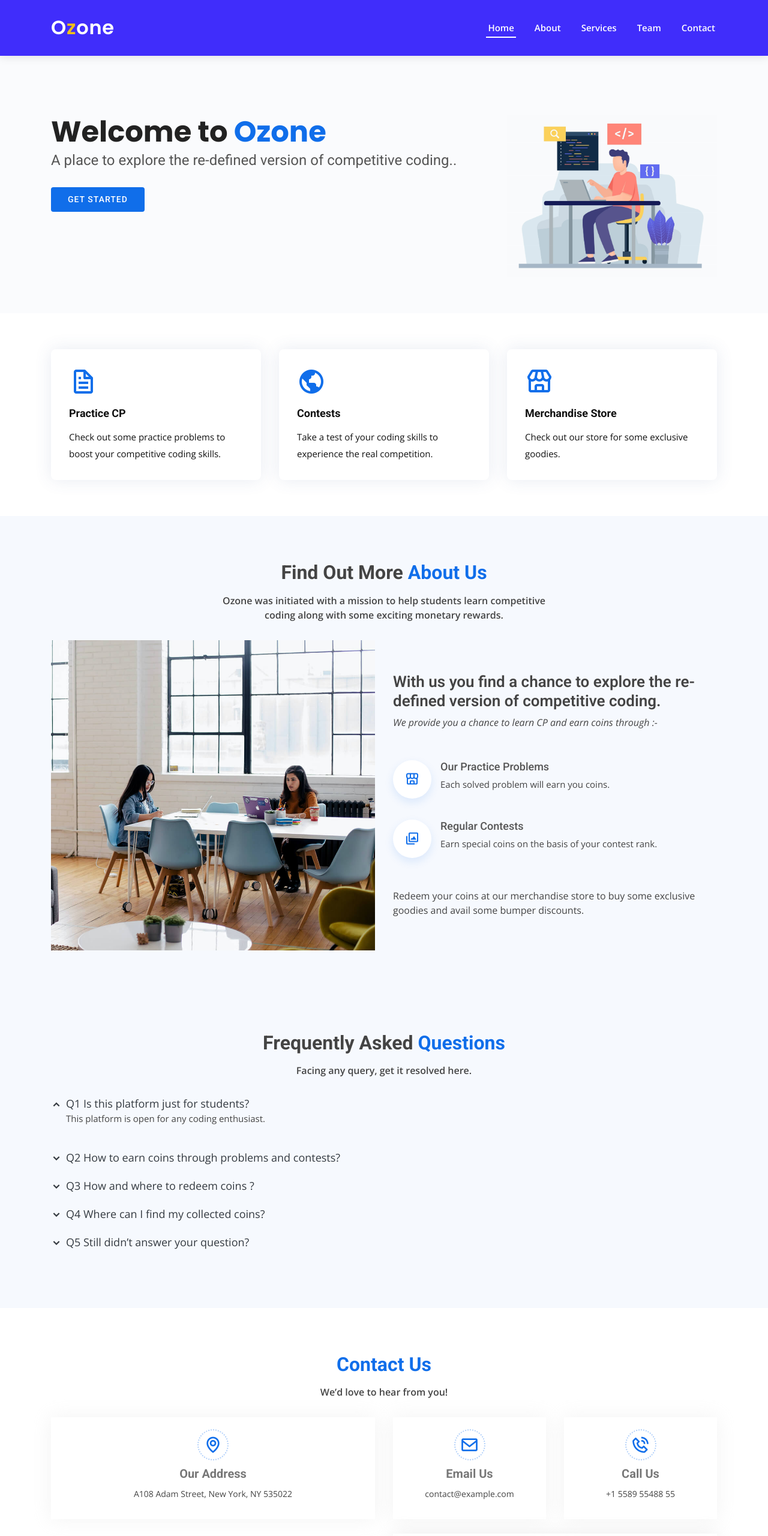
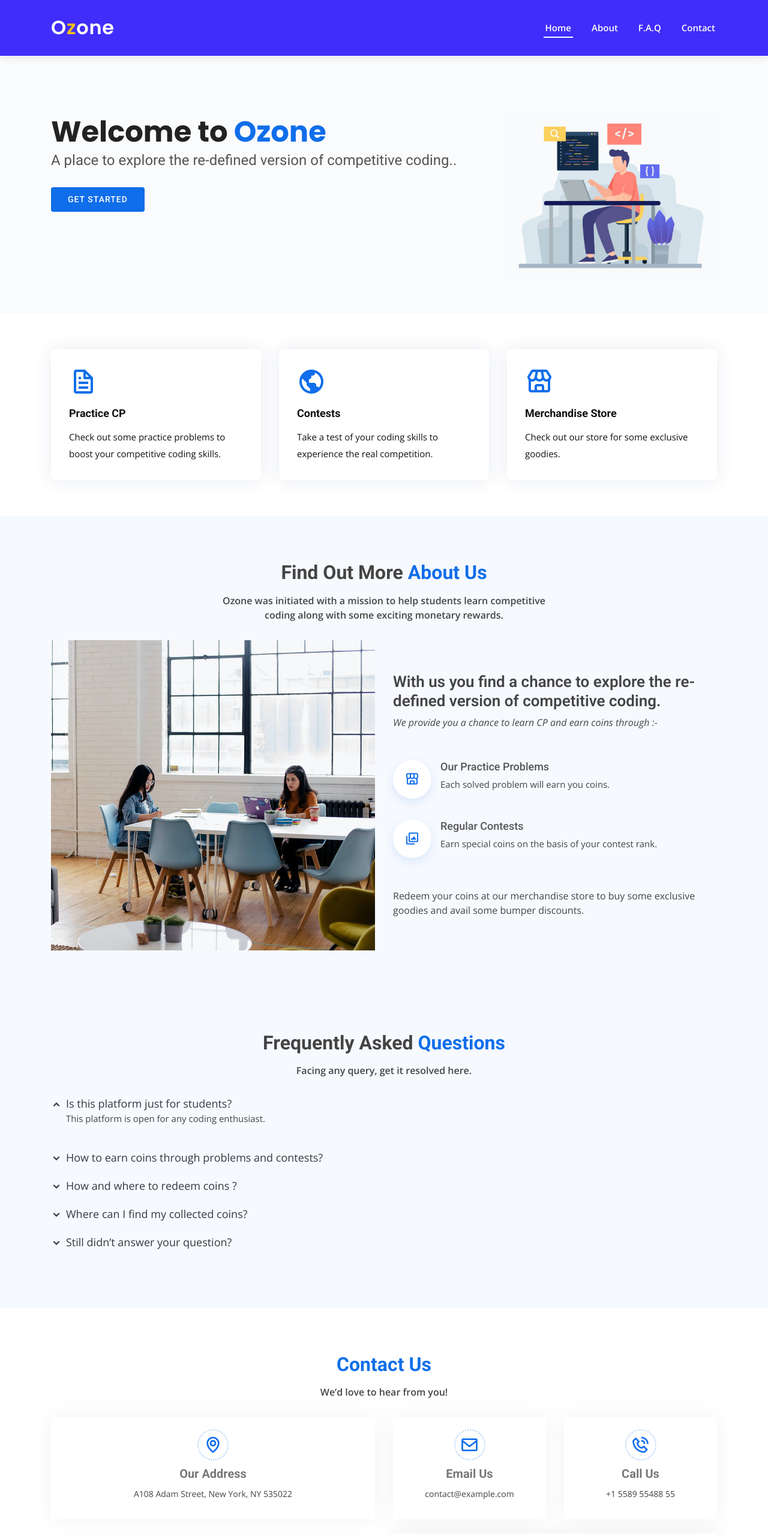
Before and after one commit to Rishab310/ozone-landing-page, a plain HTML site: page index.html in a window 1280 px wide. Shown: the top 2560 px of the page at 60% size. Drawn offline with nearby package versions, Linux system fonts and the light colour scheme; grey boxes are pictures that could not be loaded.

Commit message:
Removed services,team from nav & Footer|| Added FAQ

```diff
--- a/index.html
+++ b/index.html
@@ -41,8 +41,9 @@
         <ul>
           <li class="active"><a href="index.html">Home</a></li>
           <li><a href="#about">About</a></li>
-          <li><a href="#services">Services</a></li>
-          <li><a href="#team">Team</a></li>
+          <!-- <li><a href="#services">Services</a></li>
+          <li><a href="#team">Team</a></li> -->
+          <li><a href="#faq">F.A.Q</a></li>
           <li><a href="#contact">Contact</a></li>
         </ul>
       </nav><!-- .nav-menu -->
@@ -242,7 +243,7 @@
 
         <ul class="faq-list" data-aos="fade-up" data-aos-delay="100">
           <li>
-            <a data-toggle="collapse" class="text-dark" href="#faq1">Q1 Is this platform just for students?<i
+            <a data-toggle="collapse" class="text-dark" href="#faq1"> Is this platform just for students?<i
                 class="icofont-simple-up"></i></a>
             <div id="faq1" class="collapse show" data-parent=".faq-list">
               <p>
@@ -252,7 +253,7 @@
           </li>
 
           <li>
-            <a data-toggle="collapse" href="#faq2" class="text-dark collapsed">Q2 How to earn coins through problems and contests? <i class="icofont-simple-up"></i></a>
+            <a data-toggle="collapse" href="#faq2" class="text-dark collapsed"> How to earn coins through problems and contests? <i class="icofont-simple-up"></i></a>
             <div id="faq2" class="collapse" data-parent=".faq-list">
               <p>
                 Each problem in our practice section is associated with a certain number of coins which you gain after solving it. Also
@@ -262,7 +263,7 @@
           </li>
 
           <li>
-            <a data-toggle="collapse" href="#faq3" class="text-dark collapsed">Q3 How and where to redeem coins ? <i class="icofont-simple-up"></i></a>
+            <a data-toggle="collapse" href="#faq3" class="text-dark collapsed"> How and where to redeem coins ? <i class="icofont-simple-up"></i></a>
             <div id="faq3" class="collapse" data-parent=".faq-list">
               <p>
                 Our merchandise store provides you a way to redeem your coins to buy some exclusive products. You can also avail heavy
@@ -272,7 +273,7 @@
           </li>
 
           <li>
-            <a data-toggle="collapse" href="#faq4" class="text-dark collapsed">Q4 Where can I find my collected coins?<i class="icofont-simple-up"></i></a>
+            <a data-toggle="collapse" href="#faq4" class="text-dark collapsed"> Where can I find my collected coins?<i class="icofont-simple-up"></i></a>
             <div id="faq4" class="collapse" data-parent=".faq-list">
               <p>
                 Once you create your profile, you can find your total collected coins.
@@ -281,7 +282,7 @@
           </li>
 
           <li>
-            <a data-toggle="collapse" href="#faq5" class="text-dark collapsed">Q5 Still didn’t answer your question? <i class="icofont-simple-up"></i></a>
+            <a data-toggle="collapse" href="#faq5" class="text-dark collapsed"> Still didn’t answer your question? <i class="icofont-simple-up"></i></a>
             <div id="faq5" class="collapse" data-parent=".faq-list">
               <p>
                 Contact us at any Social Media or through the form given below.
@@ -396,8 +397,8 @@
             <h4>Useful Links</h4>
             <ul>
               <li><i class="bx bx-chevron-right"></i> <a href="#">Home</a></li>
-              <li><i class="bx bx-chevron-right"></i> <a href="#">About us</a></li>
-              <li><i class="bx bx-chevron-right"></i> <a href="#">Services</a></li>
+              <li><i class="bx bx-chevron-right"></i> <a href="#about">About us</a></li>
+              <li><i class="bx bx-chevron-right"></i> <a href="#faq">F.A.Q</a></li>
               <li><i class="bx bx-chevron-right"></i> <a href="#">Terms of service</a></li>
               <li><i class="bx bx-chevron-right"></i> <a href="#">Privacy policy</a></li>
             </ul>
```
